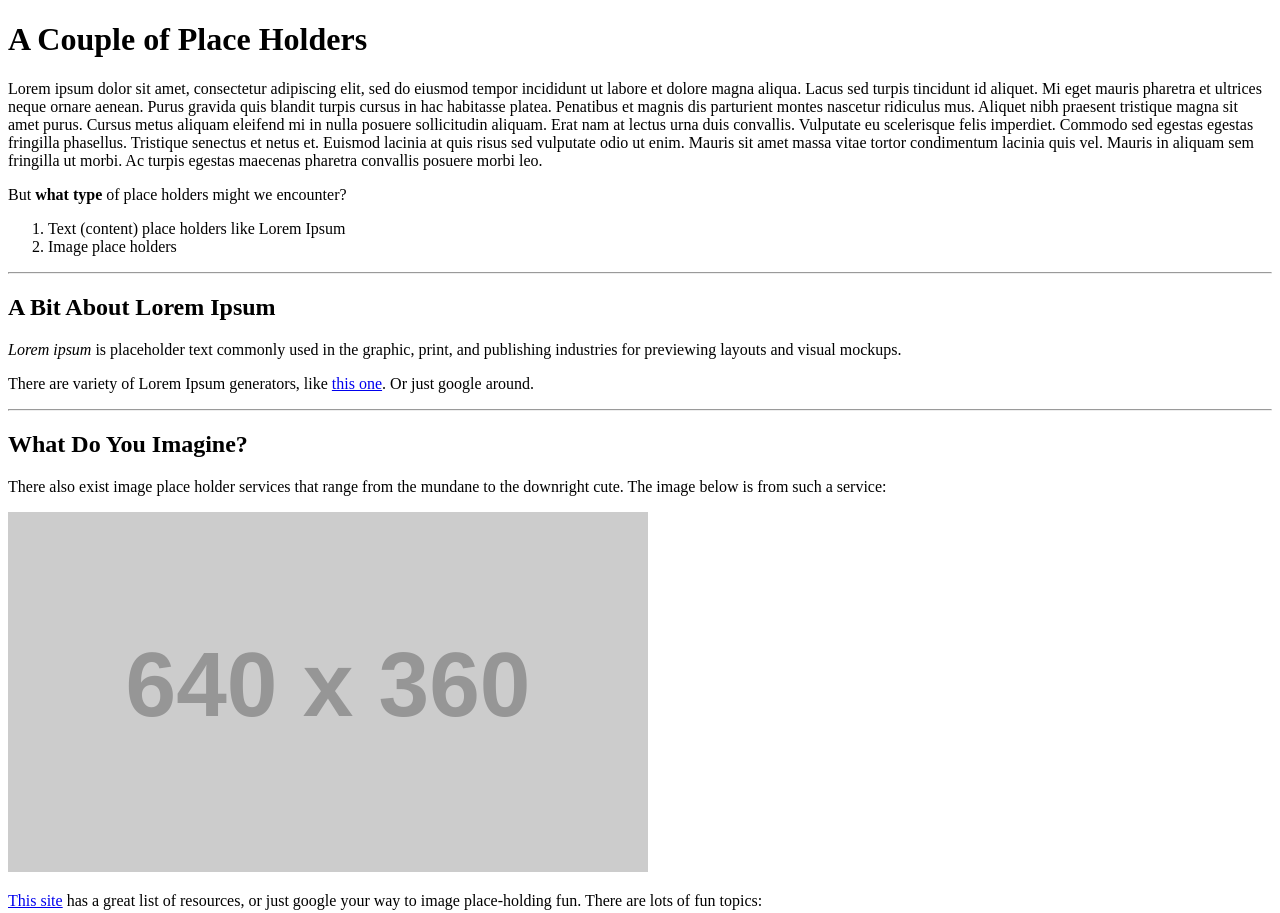
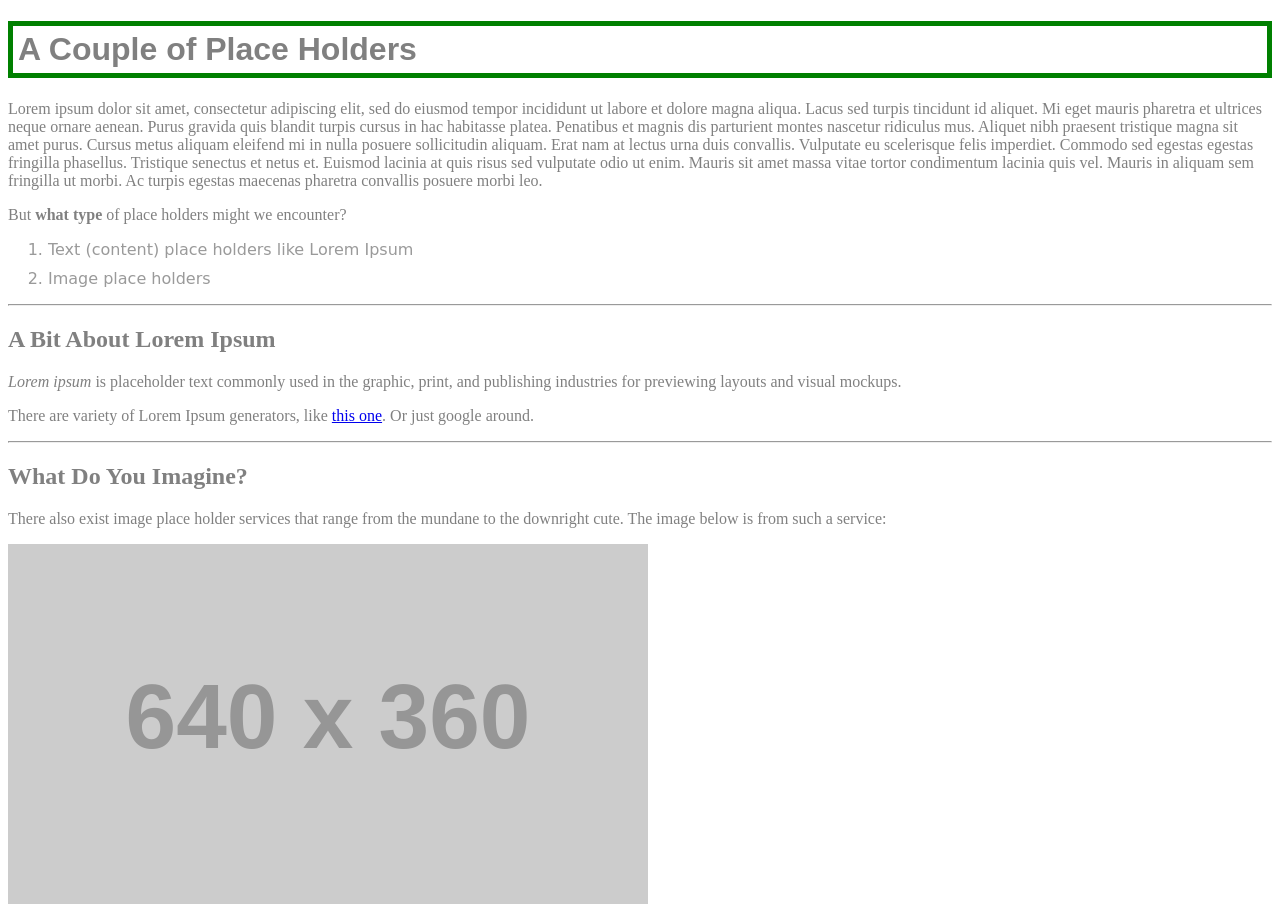
Before and after one commit to martypdx/bootcamp-prep-day-2, a plain HTML site: page index.html in a window 1280 px wide. Shown: the top 913 px of the page. Drawn offline with Linux system fonts and the light colour scheme; placeholder pictures from the web are drawn by us.

Commit message:
styling for fun and profit

```diff
--- a/index.html
+++ b/index.html
@@ -4,6 +4,7 @@
   <meta charset="UTF-8">
   <meta name="viewport" content="width=device-width, initial-scale=1.0">
   <title>Place Holders</title>
+  <link rel="stylesheet" href="main.css">
 </head>
 <body>
   <header>
@@ -25,8 +26,8 @@
     </p>
     <p>But <strong>what type</strong> of place holders might we encounter?</p>
     <ol>
-      <li>Text (content) place holders like Lorem Ipsum</li>
-      <li>Image place holders</li>
+      <li class="holder-type">Text (content) place holders like Lorem Ipsum</li>
+      <li class="holder-type">Image place holders</li>
     </ol>
 
     <hr>
--- /dev/null
+++ b/main.css
@@ -0,0 +1,16 @@
+body {
+  color: grey;
+}
+
+h1 {
+  font-family: sans-serif;
+  border: 5px solid green;
+  padding: 5px;
+}
+
+.holder-type {
+  color: #9a9a9a;
+  margin-top: 10px;
+  font-family: cursive;
+  text-decoration: underlined;
+}
```
